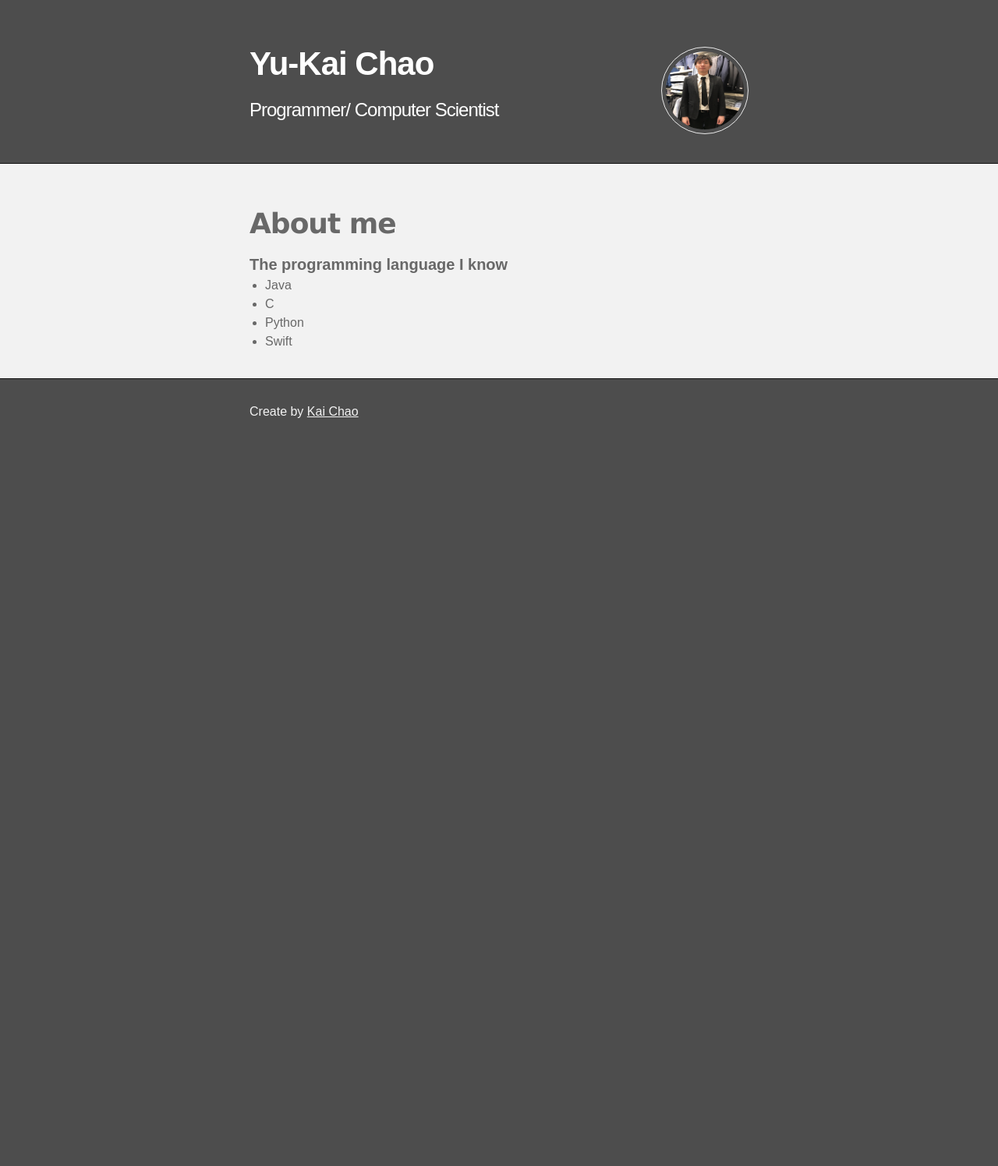
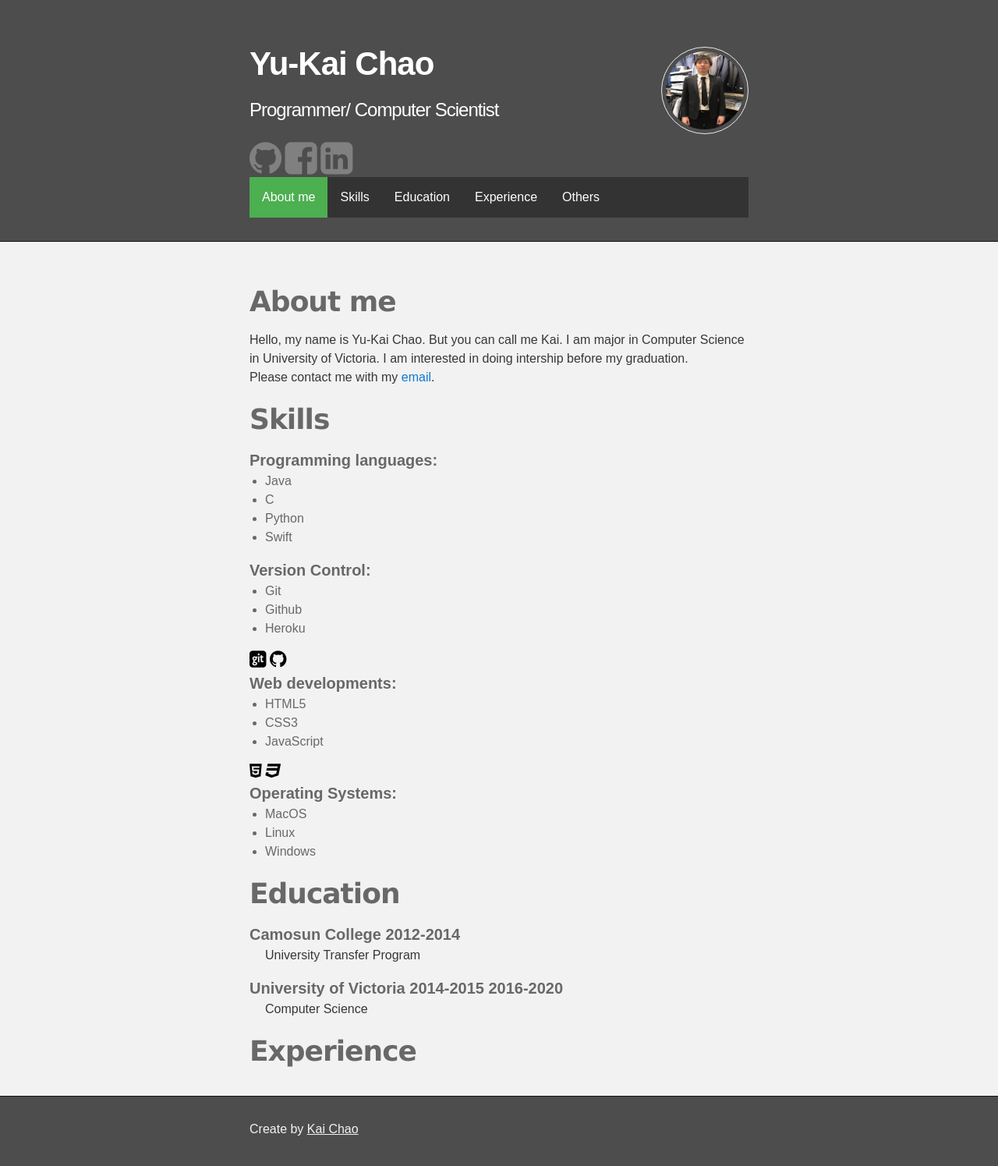
Before and after one commit to KaiChao15/KaiChao15.github.io, a Jekyll site: the page index.html, which Jekyll copies as it is, in a window 1280 px wide. Shown: the whole page at 78% size. Built offline with Jekyll 4.4.1, drawn with Linux system fonts in a browser that asks for light colours; before the commit the page ends 900 px from its top, so only the background shows below that.

Commit message:
Add navbar(without function), topics Move the links to the header

```diff
--- a/index.html
+++ b/index.html
@@ -1,4 +1,3 @@
-<!DOCTYPE html>
 <html lang="en-US">
 
   <head>
@@ -29,10 +28,20 @@
     <div id="header_wrap" class="outer">
         <header class="inner">
 
-
           <h1 id="project_title">Yu-Kai Chao <img src="image/selfie_test.JPG" alt="Avator" align="right" width="100" height="100"></h1>
           <h2 id="project_tagline">Programmer/ Computer Scientist</h2>
 
+          <a href="https://github.com/KaiChao15"> <i class="fa fa-github" style="font-size:48px; color:grey"></i></a>
+          <a href="https://www.facebook.com/yukai.chao.1?ref=bookmarks"> <i class="fa fa-facebook-square fa-4x" style="font-size:48px; color:grey"></i></a>
+          <a href="https://www.linkedin.com/in/yu-kai-chao-a46087135/"> <i class="fa fa-linkedin-square fa-4x" style="font-size:48px; color:grey"></i></a>
+
+          <ul class="navi_bar">
+            <li><a class="active" href="#About me">About me</a></li>
+            <li><a href="#Skills">Skills</a></li>
+            <li><a href="#Education">Education</a></li>
+            <li><a href="#Experience">Experience</a></li>
+            <li><a href="#Others">Others</a></li>
+          </ul>
 
         </header>
     </div>
@@ -42,15 +51,23 @@
       <section id="main_content" class="inner">
         <html>
 <head>
-<title>Testing Github Page portfolio</title>
+<title>Github Page portfolio</title>
 <title>Font Awesome Icons</title>
 <meta name="viewport" content="width=device-width, initial-scale=1">
 
 <link rel="stylesheet" type="text/css" href="style.css">
+<link rel="stylesheet" href="https://cdnjs.cloudflare.com/ajax/libs/font-awesome/4.7.0/css/font-awesome.min.css">
 
-<h1 id="about">About me</h1>
+</head>
+<h1 id="title">About me</h1>
+<p>Hello, my name is Yu-Kai Chao. But you can call me Kai.
+  I am major in Computer Science in University of Victoria.
+  I am interested in doing intership before my graduation.<br>
+  Please contact me with my <a herf="<a href="mailto:yukaichao15@gmail.com">email</a>.
+</p>
 
-<div class= "a">The programming language I know</div>
+<h1 id="title">Skills</h1>
+<div class= "a">Programming languages:</div>
 <ul>
   <li>Java</li>
   <li>C</li>
@@ -58,10 +75,38 @@
   <li>Swift</li>
 </ul>
 
-<a href="https://github.com/KaiChao15"> <i class="fa fa-github" style="font-size:48px; color:black"></i></a>
-<a href="https://www.facebook.com/yukai.chao.1?ref=bookmarks"> <i class="fa fa-facebook-square fa-4x" style="font-size:48px; color:black"></i></a>
-<a href="https://www.linkedin.com/in/yu-kai-chao-a46087135/"> <i class="fa fa-linkedin-square fa-4x" style="font-size:48px; color:black"></i></a>
+<div class= "a">Version Control:</div>
+<ul>
+  <li>Git</li>
+  <li>Github</li>
+  <li>Heroku</li>
+</ul>
+  <i class="fa fa-git-square" style="font-size:25px; color:black"></i>
+  <i class="fa fa-github" style="font-size:25px; color:black"></i>
 
+<div class= "a">Web developments:</div>
+<ul>
+  <li>HTML5</li>
+  <li>CSS3</li>
+  <li>JavaScript</li>
+</ul>
+<i class="fa fa-html5" style="font-size:20px; color:black"></i>
+<i class="fa fa-css3" style="font-size:20px; color:black"></i>
+
+<div class= "a">Operating Systems:</div>
+<ul>
+  <li>MacOS</li>
+  <li>Linux</li>
+  <li>Windows</li>
+</ul>
+
+<h1 id="title">Education</h1>
+<div class= "a">Camosun College 2012-2014</div>
+<ul> University Transfer Program</ul>
+<div class= "a">University of Victoria 2014-2015 2016-2020</div>
+<ul> Computer Science</ul>
+
+<h1 id="title">Experience</h1>
 
 </html>
 
--- a/style.css
+++ b/style.css
@@ -592,7 +592,7 @@ Small Device Styles
 /*******************************************************************************
 My customize style
 *******************************************************************************/
-#about{
+#title{
   color: #686868;
 }
 
@@ -606,6 +606,34 @@ div.a{
   font-weight: bold;
 }
 
+.navi_bar {
+  list-style-type: none;
+  margin: 0;
+  padding: 0;
+  overflow: hidden;
+  background-color: #333;
+  position: -webkit-sticky; /* Safari */
+  position: sticky;
+  top: 0;
+}
+
+li a {
+  display: block;
+  color: white;
+  text-align: center;
+  padding: 14px 16px;
+  text-decoration: none;
+  float: left;
+}
+
+li a:hover:not(.active) {
+  background-color: #111;
+}
+
+.active {
+  background-color: #4CAF50;
+}
+
 body {
   font-family: "avenir", sans-serif;
   transition: background-color .5s;
```
Also changed, not shown: 3 other files.
